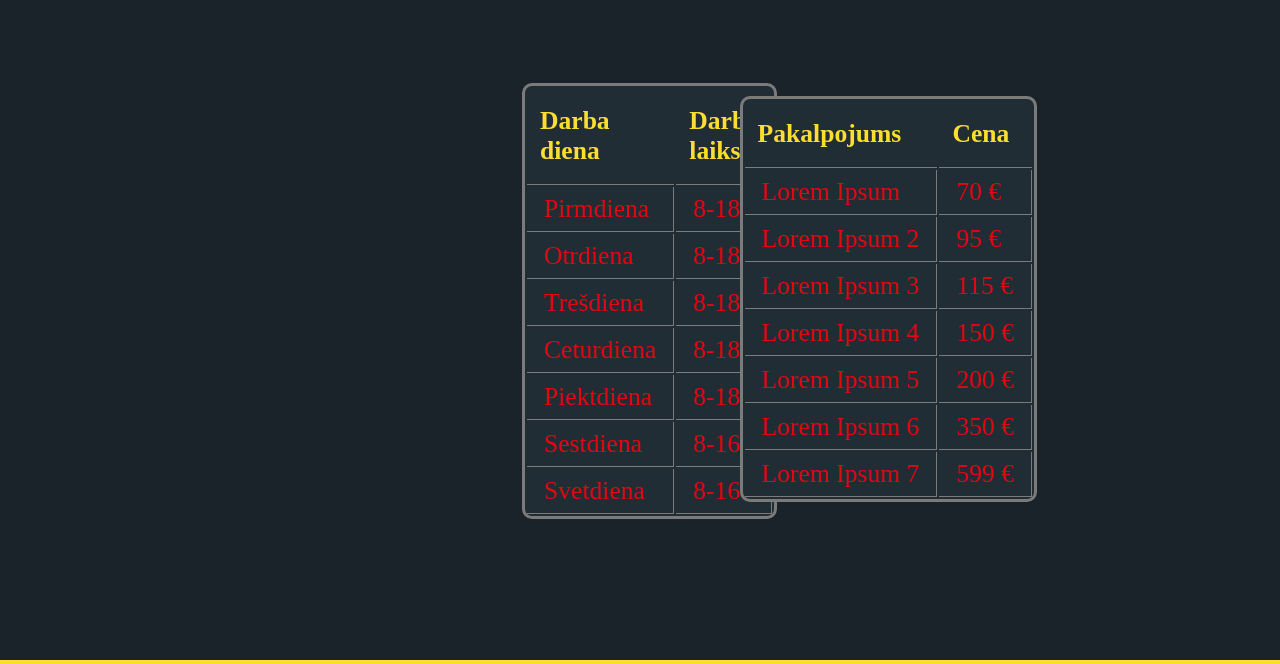
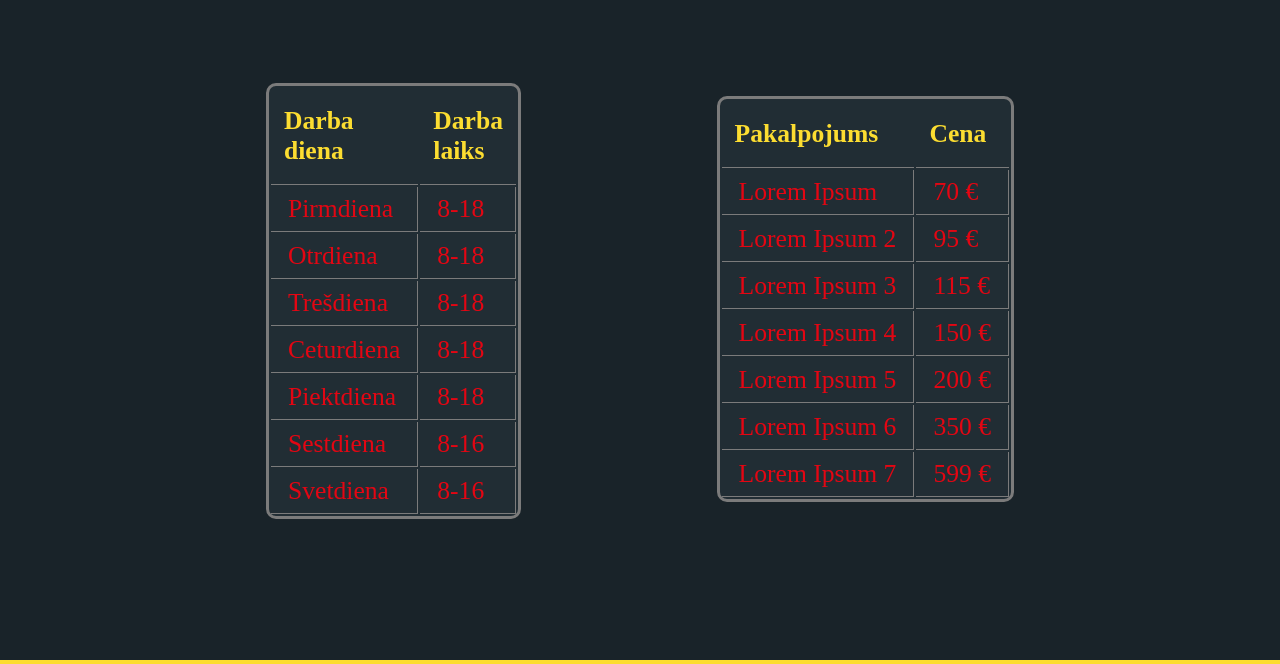
Before and after one commit to 1lus1on24/1lus1on24.github.io, a plain HTML site: page html/Cenas.html in a window 1280 px wide. Shown: the part 136-800 px from the top of the page. Drawn offline with Linux system fonts and the light colour scheme; a web font is replaced by a local one.

Commit message:
Update Cenas.css

```diff
--- a/css/Cenas.css
+++ b/css/Cenas.css
@@ -222,8 +222,9 @@
 		}
 		.tabulass{
 			display: flex;
-			flex-direction: row;
 			width: 100%;
+			justify-content: space-between;
+			margin: 0 -20%;
 		}
 		@media screen and (max-width: 1200px) {
         body {font: .8em Arial;}
```
